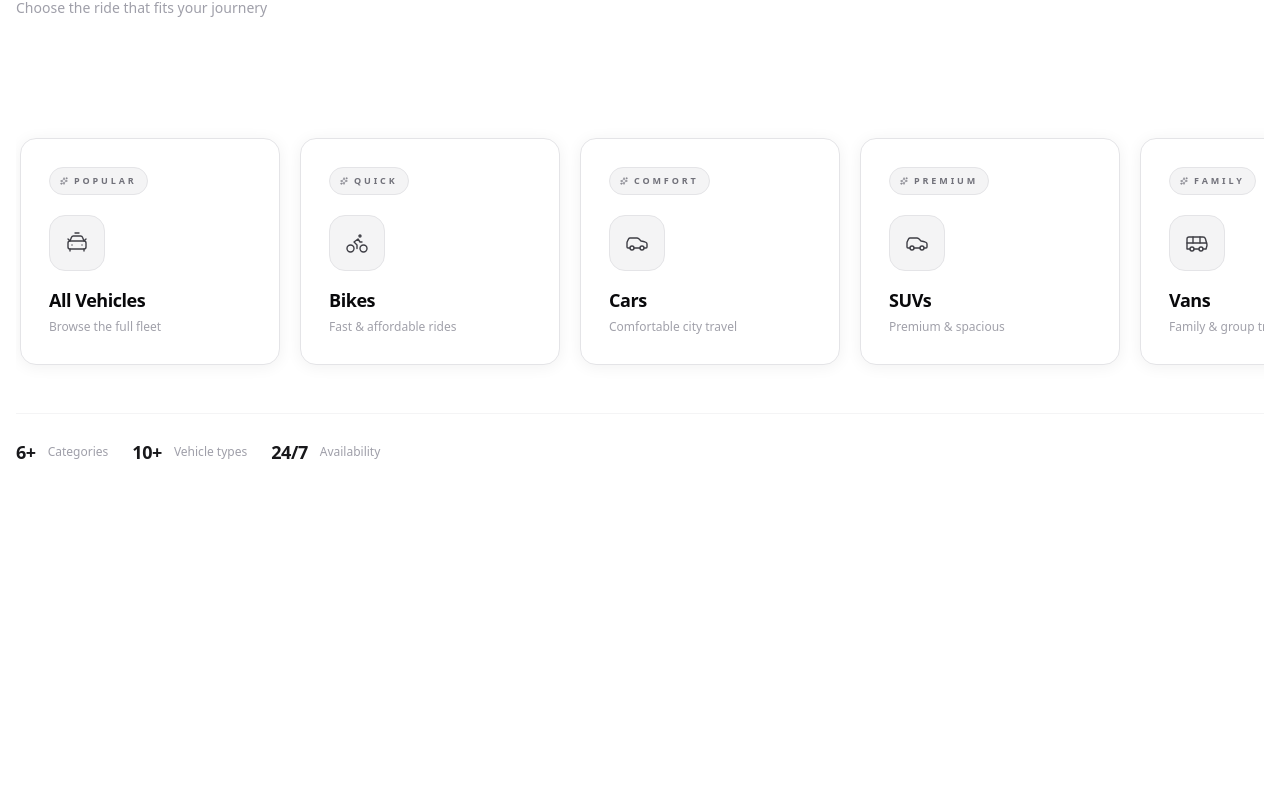
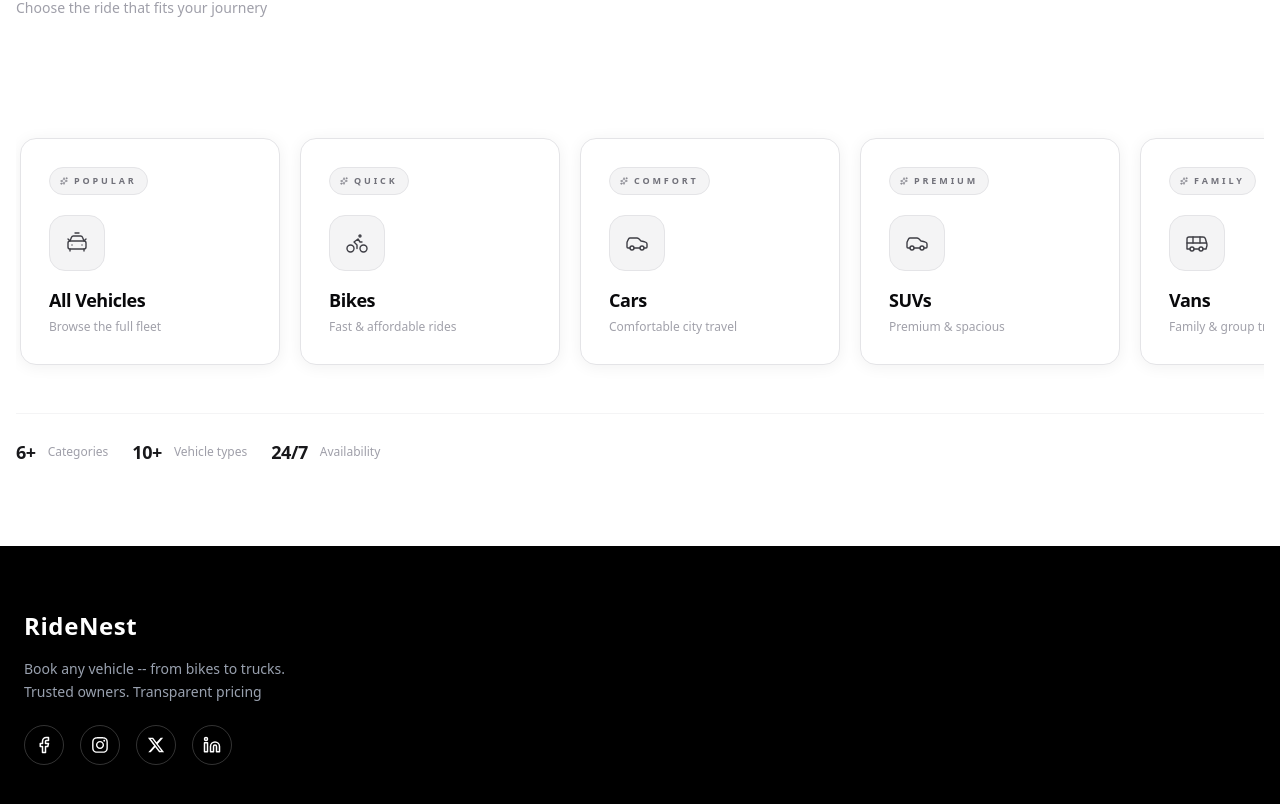
Before and after one commit to Pratik-Tiruwa/RideNest, a Next.js app: page / in a window 1280 px wide. Shown: the part 993-1797 px from the top of the page. Before the commit the page ends 1539 px from the top, so only its background shows below. Built offline with nearby package versions, Linux system fonts and the light colour scheme; no server answers.

Commit message:
feat(footer) : add footer layout, branding overview and social links

```diff
--- a/package.json
+++ b/package.json
@@ -21,6 +21,7 @@
     "nodemailer": "^8.0.11",
     "react": "19.2.8",
     "react-dom": "19.2.8",
+    "react-icons": "^5.7.0",
     "react-redux": "^9.3.0"
   },
   "devDependencies": {
--- a/src/components/Footer.tsx
+++ b/src/components/Footer.tsx
@@ -1,8 +1,58 @@
+'use client'
 import React from 'react'
+import { motion } from "motion/react"
+import { FiFacebook } from "react-icons/fi";
+import { FaInstagram } from "react-icons/fa";
+import { FaXTwitter } from "react-icons/fa6";
+import { FiLinkedin } from "react-icons/fi";
 
-const Footer = () => {
+function Footer() {
   return (
-    <div></div>
+
+    <div className='w-full bg-black text-white'>
+
+      <motion.div
+        initial={{ opacity: 0, y: 40 }}
+        whileInView={{ opacity: 1, y: 0 }}
+        transition={{ duration: 0.6, ease: "easeOut" }}
+        viewport={{ once: true }}
+        className='max-w-7xl mx-auto px-6 py-16'
+      >
+
+        <div className='grid grid-cols-1 sm:grid-cols-2 lg-grid-cols-4 gap-12'>
+
+          <div>
+            <h2 className='text-2xl font-bold tracking-wide'>RideNest</h2>
+            <p className='mt-4 text-gray-400 text-sm leading-relaxed'>Book any vehicle -- from bikes to trucks. <br />
+              Trusted owners. Transparent pricing</p>
+
+
+            <div className='flex gap-4 mt-6'>
+              {
+                [FiFacebook, FaInstagram, FaXTwitter, FiLinkedin].map((Icon, i) => (
+
+                  <motion.a
+                    key={i}
+                    whileInView={{ y: -3 }}
+                    href='#'
+                    className='w-10 h-10 flex items-center justify-center rounded-full border border-white/20 hover:bg-white hover:text-black transition'
+                  >
+                    <Icon size={18} />
+                  </motion.a>
+                ))
+              }
+            </div>
+          </div>
+
+
+
+
+        </div>
+
+      </motion.div>
+
+    </div>
+
   )
 }
 
```
Also changed, not shown: 1 other file (tests, documents, lock files or other folders).
